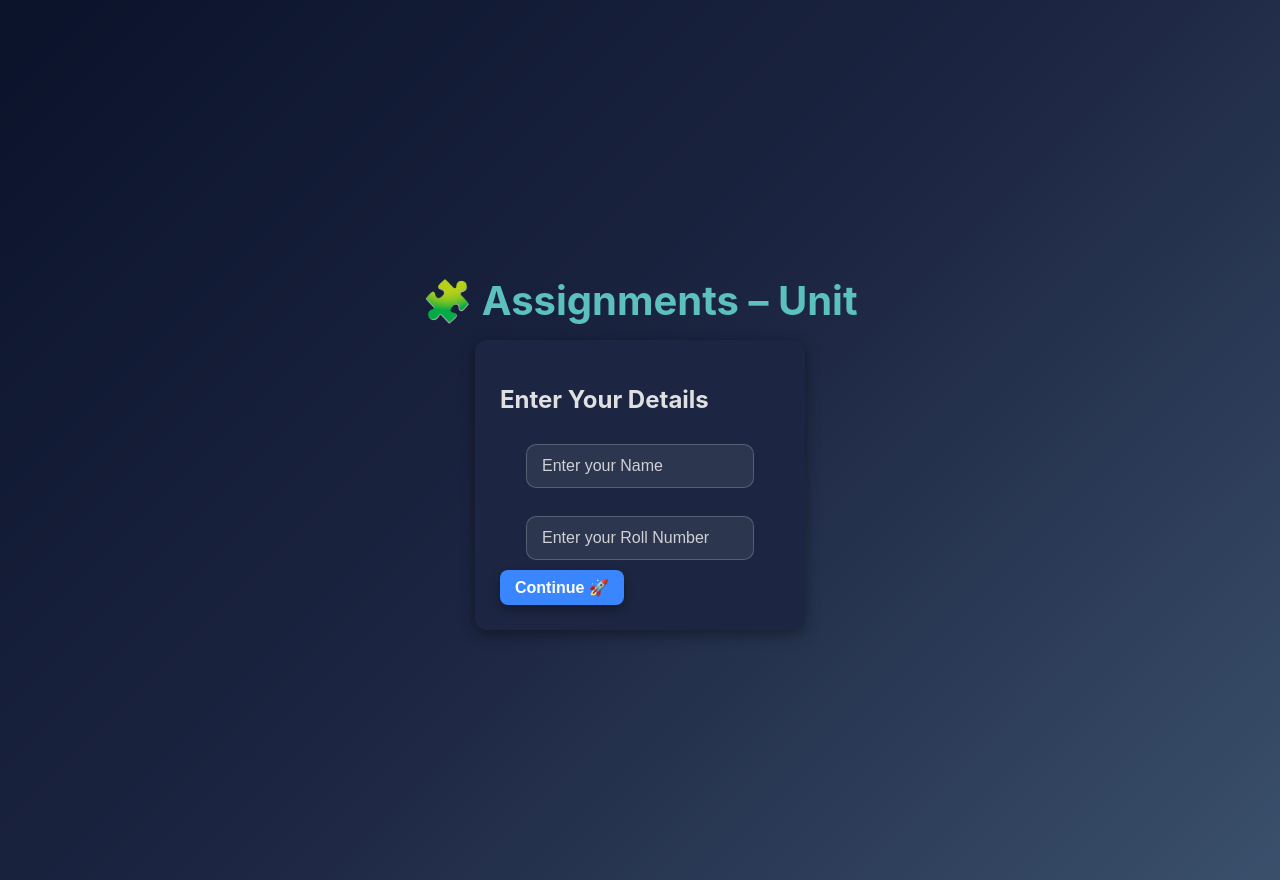
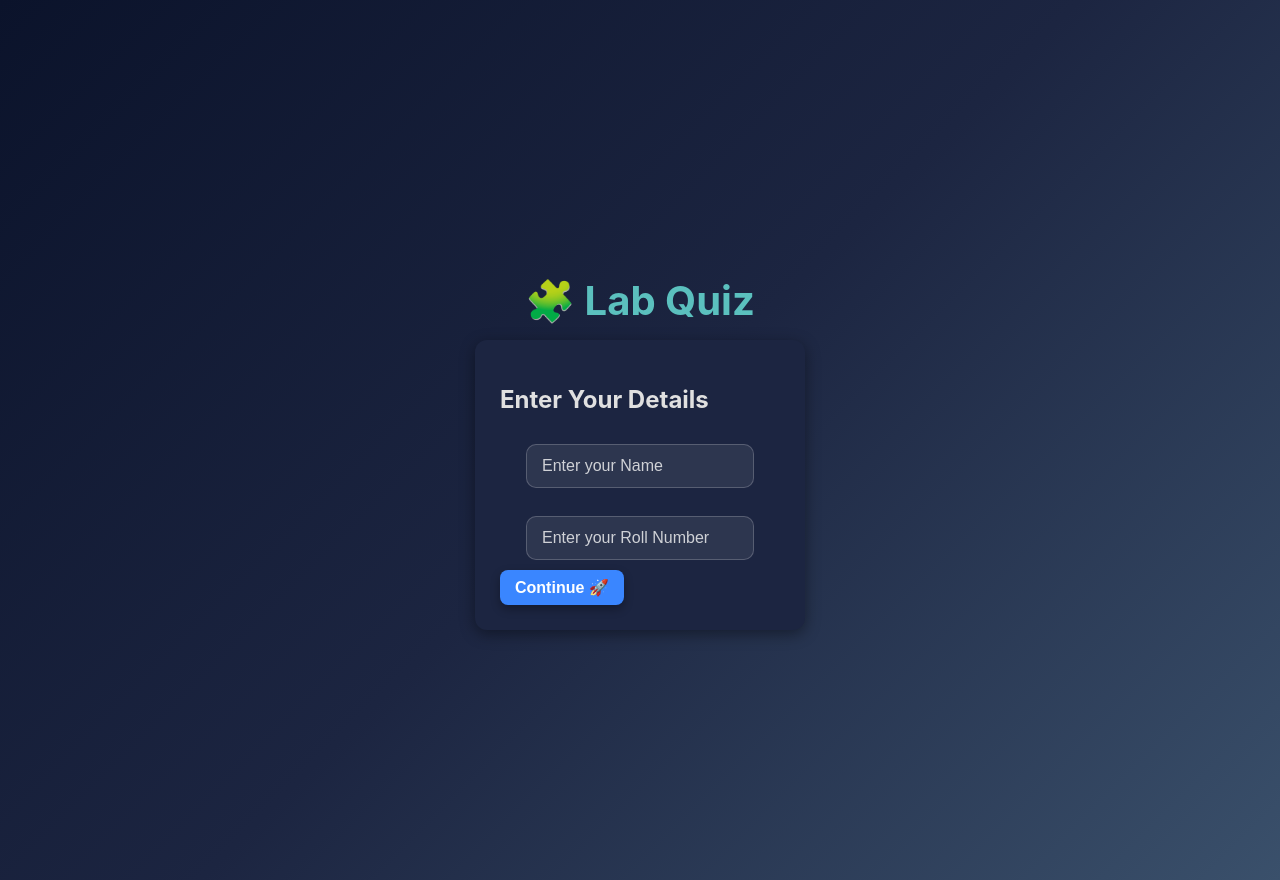
Before and after one commit to Snehajaisw/Fusion_Testing, a React (Create React App) app in the folder fusion-frontend/: page /student-assignment in a window 1280 px wide. Built offline with nearby package versions, Linux system fonts and the light colour scheme.

Commit message:
UI-changed to lab quiz

```diff
--- a/fusion-frontend/src/pages/StudentAssignment.js
+++ b/fusion-frontend/src/pages/StudentAssignment.js
@@ -107,7 +107,7 @@ export default function StudentAssignment() {
 
   return (
     <div className="learn-container">
-      <h1 className="learn-title">🧩 Assignments – Unit {selectedUnit}</h1>
+      <h1 className="learn-title">🧩 Lab Quiz</h1>
 
       {/* DETAIL FORM */}
       {!detailsFilled && (
```
